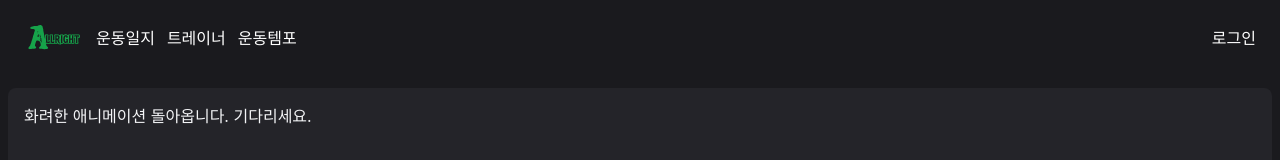
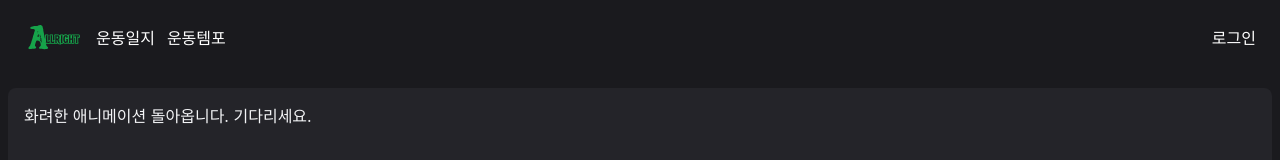
Before and after one commit to whdjh/YepBuddy, a Next.js app in the folder allright_web/: page / in a window 1280 px wide. Shown: the top 160 px of the page. Built offline with nearby package versions, Linux system fonts and the light colour scheme; a web font is replaced by a local one.

Commit message:
del: 트래이너 페이지 불필요한 이유로 삭제

```diff
--- a/allright_web/src/app/trainer/page.tsx
+++ /dev/null
@@ -1,9 +0,0 @@
-// TODO: 트레이너 프로필 카드 구현
-
-export default function Trainer() {
-  return (
-    <div>
-      <h1>트레이너 페이지</h1>
-    </div>
-  );
-}
--- a/allright_web/src/components/common/Gnb.tsx
+++ b/allright_web/src/components/common/Gnb.tsx
@@ -6,7 +6,6 @@ import Logo from "@/asset/ic/ic_logo.svg";
 export default function Gnb() {
   const navItems = [
     { href: "/diary", label: "운동일지" },
-    { href: "/trainer", label: "트레이너" },
     { href: "/tempo", label: "운동템포" },
   ];
 
```
